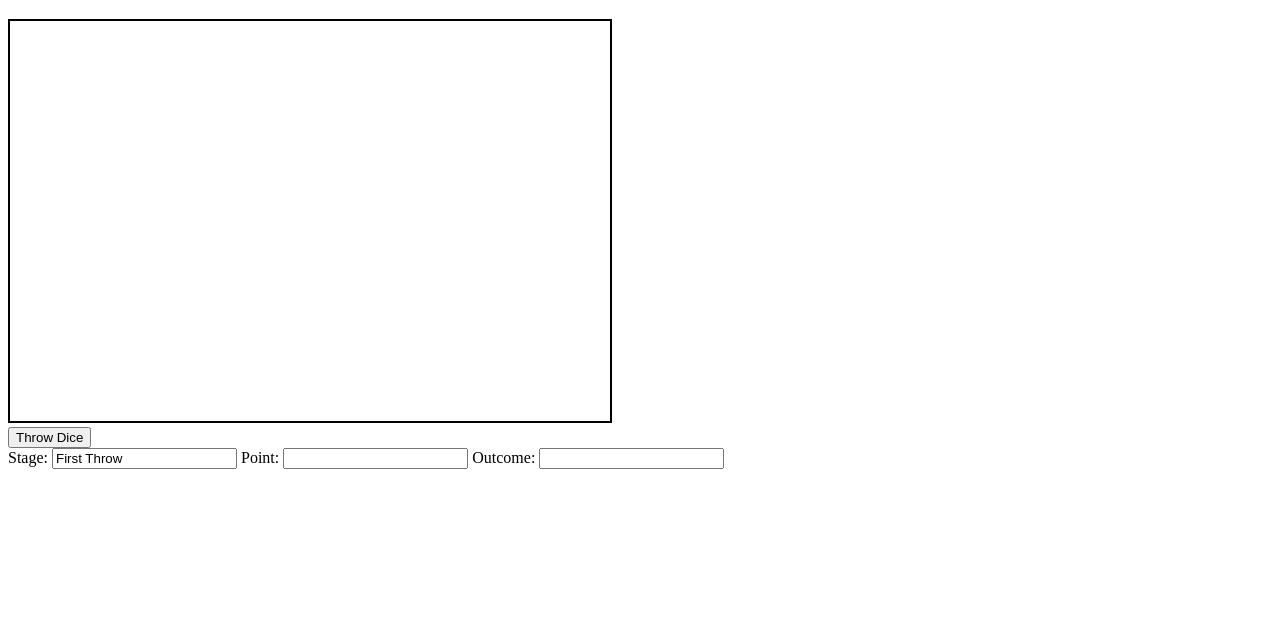
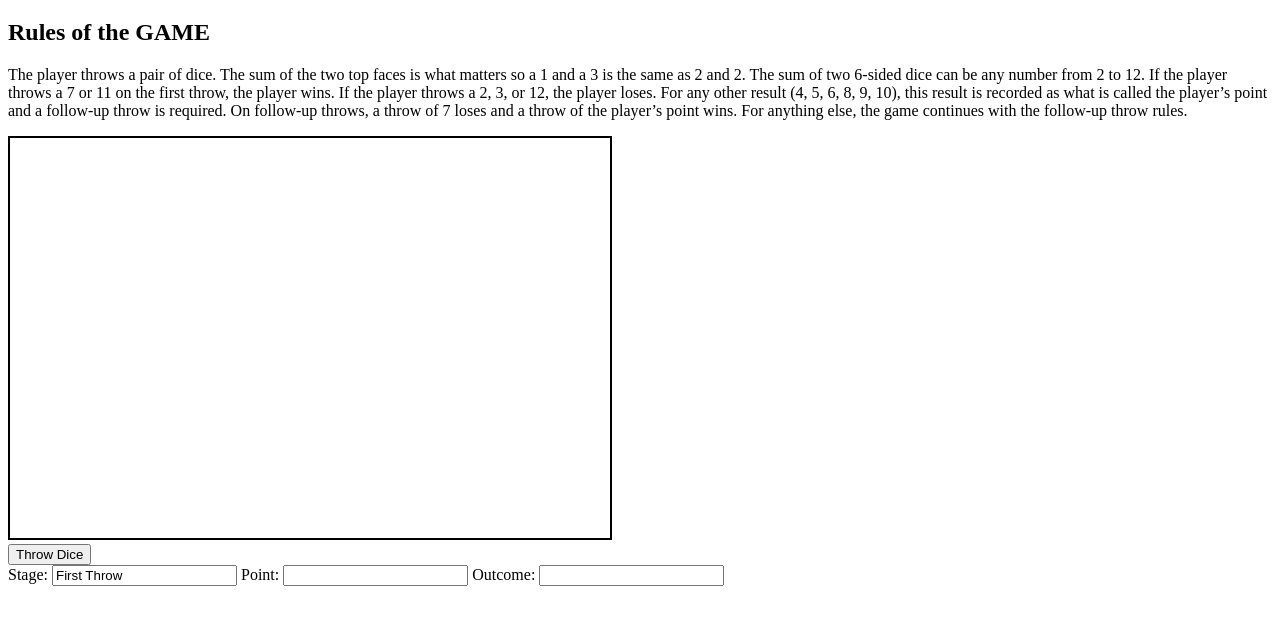
Before and after one commit to suraj-thadarai/Dice-Game, a plain HTML site: page index.html in a window 1280 px wide. Shown: the part 61-686 px from the top of the page. Drawn offline with Linux system fonts and the light colour scheme.

Commit message:
Rules added under subheading

```diff
--- a/index.html
+++ b/index.html
@@ -215,6 +215,16 @@
 
 <body>
     <h1>This is the game of CRAPS!!!!</h1>
+    <h2>Rules of the GAME</h2>
+    <p>
+        The player throws a pair of dice. The sum of the two top faces is what matters so a 1
+and a 3 is the same as 2 and 2. The sum of two 6-sided dice can be any number from 2 to
+12. If the player throws a 7 or 11 on the first throw, the player wins. If the player throws a
+2, 3, or 12, the player loses. For any other result (4, 5, 6, 8, 9, 10), this result is recorded as
+what is called the player’s point and a follow-up throw is required. On follow-up throws,
+a throw of 7 loses and a throw of the player’s point wins. For anything else, the game
+continues with the follow-up throw rules.
+    </p>
     <canvas id="canvas" width="600" height="400" style="border: 2px solid black">
 
     </canvas>
```
